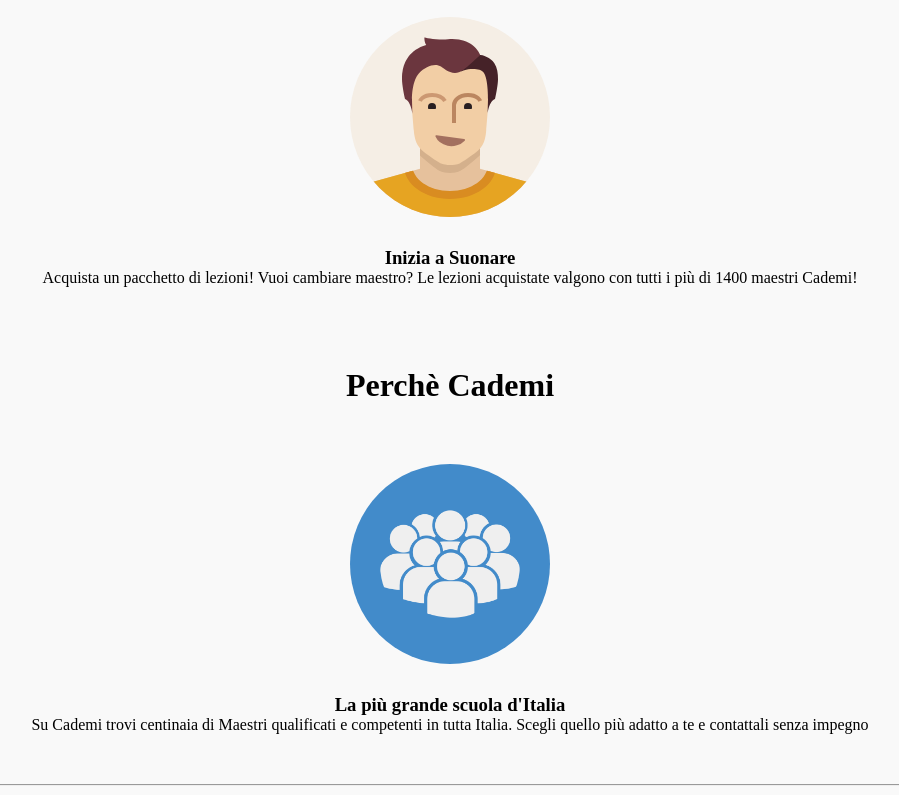
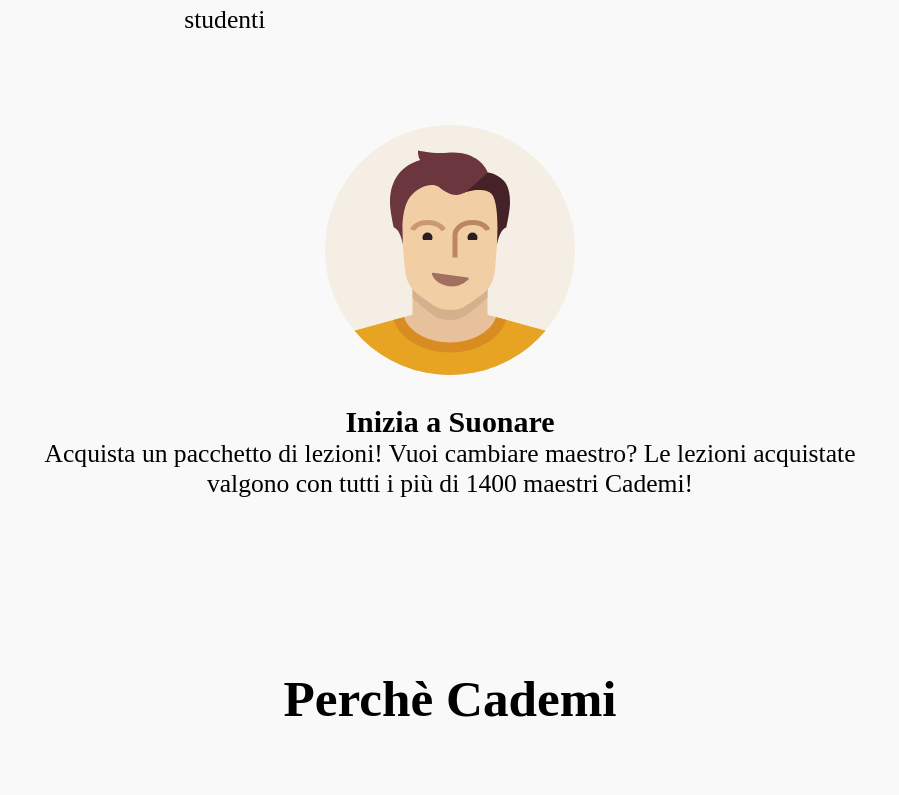
Before and after one commit to giovdigua/html-css-resp-wannabe, a plain HTML site: page 12bool/index.html in a window 1280 px wide. Shown: the part 1485-2280 px from the top of the page, without its empty margins (190-1089 px from the left). Drawn offline with Linux system fonts and the light colour scheme.

Commit message:
Completamento verione media screen min width 768 e min widt 992

```diff
--- a/12bool/12bool.css
+++ b/12bool/12bool.css
@@ -104,7 +104,7 @@
 }
 /* /offset colomun */
 
-@media screen and (min-size: 768px) {
+@media screen and (min-width: 768px) {
     .colmd-1{
         width: calc(100% / 12);
     }
@@ -185,7 +185,7 @@
     /* /offset colomun */
 }
 
-@media screen and (min-size: 992px) {
+@media screen and (min-width: 992px) {
     .collg-1{
         width: calc(100% / 12);
     }
--- a/12bool/index.html
+++ b/12bool/index.html
@@ -9,15 +9,17 @@
   </head>
   <body>
     <div id="lezioni" class="container clear">
-        <div class="colxs-12">
+        <div class="colxs-12 colmd-12 ">
           <h1>Lezioni dove vuoi tu</h1>
+        </div>
+
+        <div class="colxs-12 colmd-6">
           <img src="img/icon/maps.png" alt="">
           <h3>A casa tua</h3>
           <p>Scegli il tuo maestro preferito e prenota la prima lezione a casa tua, a casa del maestro o nel suo studio</p>
         </div>
 
-        <div class="colxs-12">
-
+        <div class="colxs-12 colmd-6">
           <img src="img/icon/screen.png" alt="">
           <h3>Online</h3>
           <p>Impara senza muoverti da casa! Scegli da una vastissima lista di maestri abilitati all'insegnamento online, senza doverti preoccupare di distanze e spostamenti</p>
@@ -27,20 +29,20 @@
 
 
     <div id="steps" class="container clear grey">
-      <div class="colxs-12 clear">
+      <div class="colxs-12 colmd-12 collg-12">
         <h1>Come Funziona</h1>
       </div>
-        <div class="colxs-12">
+        <div class="colxs-12 colmd-4 collg-6">
           <img src="img/search.svg" alt="">
           <h3>Cerca</h3>
           Guarda i profili dei migliori maestri della tua zona. Leggi la loro biografia e le recensioni lasciate dai loro studenti
         </div>
-        <div class="colxs-12">
+        <div class="colxs-12 colmd-4 collg-6">
           <img src="img/letter.svg" alt="">
           <h3>Contatta</h3>
           Scrivi gratuitamente e senza impegno ai maestri che ti interessano e fai tutte le domande che vuoi!
         </div>
-        <div class="colxs-12">
+        <div class="colxs-12 colmd-4 collg-12">
           <img src="img/male.svg" alt="">
           <h3>Inizia a Suonare</h3>
           Acquista un pacchetto di lezioni! Vuoi cambiare maestro? Le lezioni acquistate valgono con tutti i più di 1400 maestri Cademi!
@@ -52,22 +54,22 @@
 
 
     <div id="why" class="container clear grey">
-      <div class="colxs-12 clear">
+        <div class="colxs-12 colmd-12 collg-12">
           <h1>Perchè Cademi</h1>
         </div>
-     <div class="colxs-12">
+     <div class="colxs-12 colmd-4 collg-12">
           <img src="img/icon/profile.png" alt="">
           <h3>La più grande scuola d'Italia</h3>
           Su Cademi trovi centinaia di Maestri qualificati e competenti in tutta Italia. Scegli quello più adatto a te e contattali senza impegno
           <hr>
      </div>
-        <div class="colxs-12">
+        <div class="colxs-12 colmd-4 collg-12">
           <img src="img/icon/secure.png" alt="">
           <h3>Soddisfazione Garantita</h3>
           Se non sei soddisfatto del tuo maestro, puoi cambiarlo senza costi aggiuntivi. Le lezioni acquistate su Cademi possono essere utilizzate con tutti i nostri maestri e il nostro team è sempre disponibile per darti un consiglio!
           <hr>
         </div>
-        <div class="colxs-12">
+        <div class="colxs-12 colmd-4 collg-12">
           <img src="img/icon/flex.png" alt="">
           <h3>Flessibile e Conveniente</h3>
           Cademi non ha alcun costo d’iscrizione a differenza delle scuole di musica tradizionali. Inoltre, sei tu a scegliere dove fare lezione e gli orari delle tue lezioni.
--- a/12bool/style.css
+++ b/12bool/style.css
@@ -1,20 +1,29 @@
 #lezioni, #steps, #why {
     text-align: center;
     padding: 40px;
-    margin:auto;
-    width: 100%;
 
+
+}
+
+#lezioni div,#steps div , #why div{
+    padding:  20px;
+}
+
+.container{
+    max-width: 750px;
+    margin: 0 auto;
 }
 
 
 .container.grey{
   background-color: #f9f9f9;
-  margin: 0 2px;
+
 }
 img{
     height: 200px;
+
     display: block;
-    margin: 30px auto;
+    margin: 15px auto;
 }
 
 
@@ -39,3 +48,43 @@ p {
 hr{
     margin-top: 50px;
 }
+
+@media screen and (min-width: 768px) {
+
+
+
+    .container{
+        min-width: 751px;
+        max-width: 980px;
+        margin: 0 auto;
+    }
+
+    hr {
+        display: none;
+    }
+
+}
+
+@media screen and (min-width: 992px) {
+    .container{
+        min-width: 981px;
+        margin: 0 auto;
+        font-size: 160%;
+    }
+
+    hr {
+        display:block;
+        margin-top: 70px;
+    }
+
+    img {
+        height: 250px;
+        margin: 30px auto;
+
+    }
+
+    #lezioni div,#steps div , #why div{
+        padding:  30px;
+    }
+
+}
```
Lines whose indentation alone changed are shown as unchanged.
